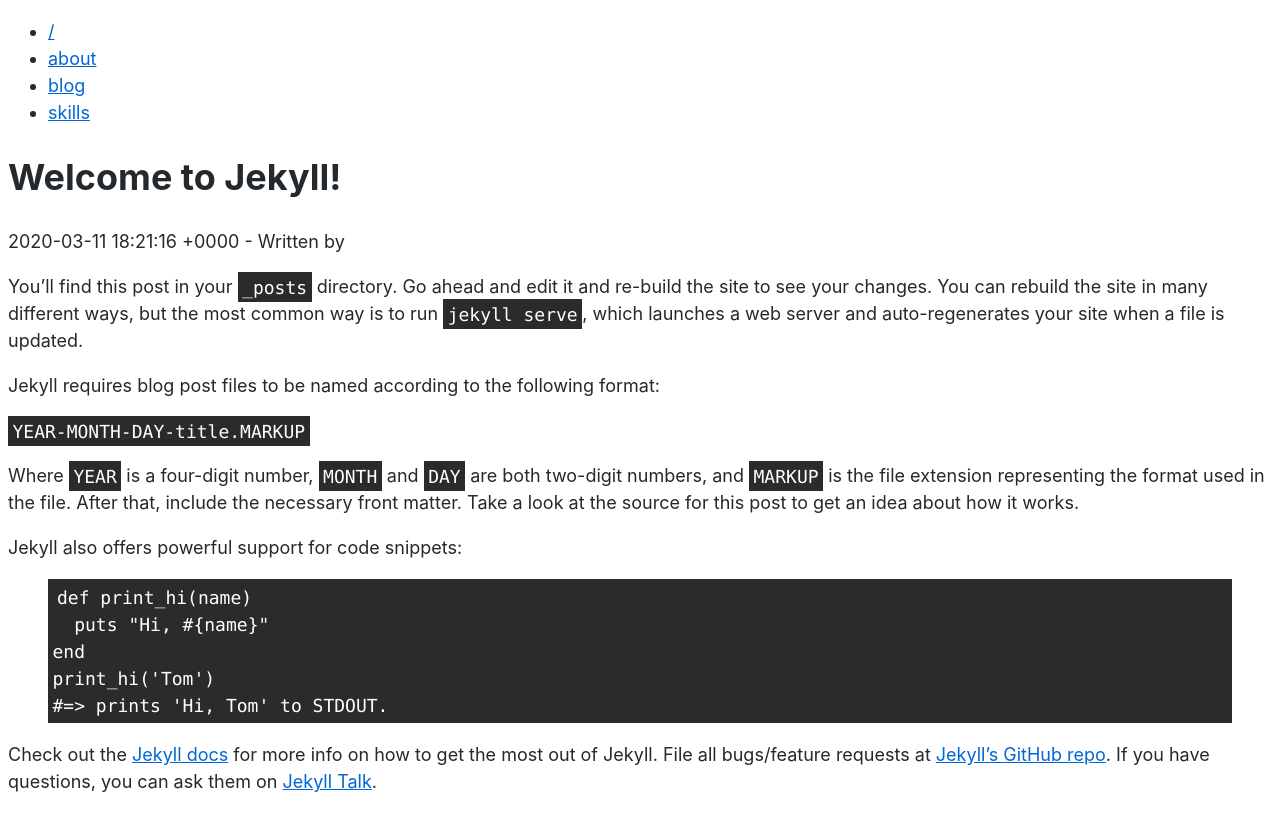
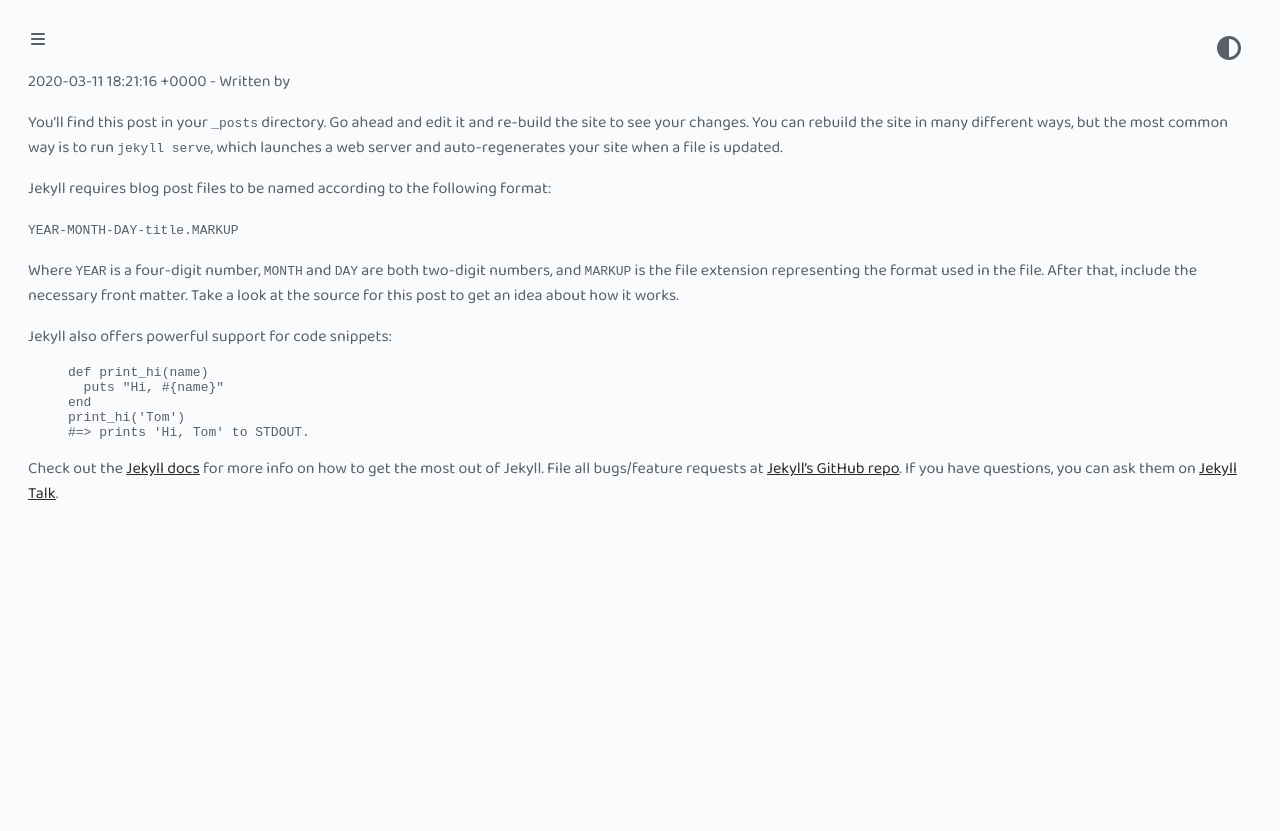
Before and after one commit to brettjrea/brettjrea.github.io-old, a Jekyll site: the page built from _posts/2020-03-12-welcome-to-jekyll.markdown, in a window 1280 px wide. Shown: the top 831 px of the page. Built offline with Jekyll 4.4.1, drawn with Linux system fonts in a browser that asks for light colours; nearby versions of some CDN libraries; comment, search, counter and statistics services are not loaded.

Commit message:
sidebar and theme

```diff
--- a/_includes/header.html
+++ b/_includes/header.html
@@ -1,5 +1,5 @@
 <header>
-<nav>
+<nav id="mySidenav" class="sidenav" style="width:0px">
   <ul>
     {% assign navigation_pages = site.html_pages | sort: 'navigation_weight' %}
     {% for p in navigation_pages %}
@@ -13,5 +13,4 @@
     {% endfor %}
   </ul>
 </nav>
-      <h1>{{ page.title }}</h1>
-  </header>
+</header>
--- a/_layouts/default.html
+++ b/_layouts/default.html
@@ -3,11 +3,16 @@
   <head>
     <meta charset="utf-8">
     <title>{{ page.title }}</title>
-    <link rel="stylesheet" href="{{ '/assets/css/main.css' | relative_url }}" />
+    <script src="/assets/js/scripts.js"></script>
+    <script src="https://cdnjs.cloudflare.com/ajax/libs/turbolinks/5.2.0/turbolinks.js"></script>
+    <link rel="stylesheet" href="{{ '/assets/css/styles.css' | relative_url }}" />
+    <script src="https://kit.fontawesome.com/4e59dcedf0.js" crossorigin="anonymous"></script>
   </head>
   <body>
       {% include header.html %}
-    <section>
+    <section id="myContent">
+    <span onclick="toggleNav()" class="fas fa-bars fa-fw"></span>
+    <span class="fas fa-adjust fa-fw theme-toggle"></span>
       {{ content }}
     </section>
       {% include footer.html %}
--- /dev/null
+++ b/_posts/2020-03-12-welcome-to-jekyll.markdown
@@ -0,0 +1,29 @@
+---
+layout: post
+title:  "Welcome to Jekyll!"
+date:   2020-03-11 14:21:16 -0400
+categories: jekyll update
+---
+You’ll find this post in your `_posts` directory. Go ahead and edit it and re-build the site to see your changes. You can rebuild the site in many different ways, but the most common way is to run `jekyll serve`, which launches a web server and auto-regenerates your site when a file is updated.
+
+Jekyll requires blog post files to be named according to the following format:
+
+`YEAR-MONTH-DAY-title.MARKUP`
+
+Where `YEAR` is a four-digit number, `MONTH` and `DAY` are both two-digit numbers, and `MARKUP` is the file extension representing the format used in the file. After that, include the necessary front matter. Take a look at the source for this post to get an idea about how it works.
+
+Jekyll also offers powerful support for code snippets:
+
+{% highlight ruby %}
+def print_hi(name)
+  puts "Hi, #{name}"
+end
+print_hi('Tom')
+#=> prints 'Hi, Tom' to STDOUT.
+{% endhighlight %}
+
+Check out the [Jekyll docs][jekyll-docs] for more info on how to get the most out of Jekyll. File all bugs/feature requests at [Jekyll’s GitHub repo][jekyll-gh]. If you have questions, you can ask them on [Jekyll Talk][jekyll-talk].
+
+[jekyll-docs]: https://jekyllrb.com/docs/home
+[jekyll-gh]:   https://github.com/jekyll/jekyll
+[jekyll-talk]: https://talk.jekyllrb.com/
--- a/_sass/_typography.scss
+++ /dev/null
@@ -1,23 +0,0 @@
-// This is a partial.
-// It lies in <source>/_sass, just waiting to be imported.
-// It does not contain the YAML front matter and has no corresponding output file in the built site.
-
-body {
-    font-family: -apple-system,BlinkMacSystemFont,"Segoe UI",Helvetica,Arial,sans-serif,"Apple Color Emoji","Segoe UI Emoji","Segoe UI Symbol";
-    font-size: 18px;
-    line-height: 1.5;
-    color: #24292e;
-    background-color: #fff;
-  }
-
-  a {
-    color: #0366d6;
-  }
-
-  code,
-  pre {
-    font-family: Menlo, Consolas, "Consolas for Powerline", "Courier New", Courier, monospace;
-    background-color: #2b2b2b;
-    color: #fff;
-    padding: 0.25em
-  }
--- a/assets/css/main.scss
+++ /dev/null
@@ -1,11 +0,0 @@
----
-# this ensures Jekyll reads the file to be transformed into CSS later
-# only Main files contain this front matter, not partials.
----
-
-@import "typography";
-
-.content {
-  width: 45rem;
-  margin: 0 auto;
-}
--- /dev/null
+++ b/assets/css/styles.scss
@@ -0,0 +1,128 @@
+---
+# this ensures Jekyll reads the file to be transformed into CSS later
+# only Main files contain this front matter, not partials.
+---
+@import url('https://fonts.googleapis.com/css?family=Baloo+2&display=swap');
+
+html {
+  --bg: #fafbfc;
+  --bg-secondary: #fff;
+  --headings: #24292E;
+  --text: #586069;
+  --link: #2B2B2B;
+
+}
+
+html[data-theme='dark'] {
+  --bg: #333;
+  --bg-secondary: #444;
+  --headings: #ddd;
+  --text: #ddd;
+  --link: #fc0;
+}
+
+html.transition,
+html.transition *,
+html.transition *:before,
+html.transition *:after {
+  transition: all 650ms !important;
+  transition-delay: 0 !important;
+}
+
+.theme-toggle {
+float: right;
+padding: 8px 8px 8px 32px;
+text-decoration: none;
+border: none;
+outline: none;
+font-size: 1.5rem;
+display: block;
+transition: 0.3s;
+}
+
+/***/
+body {
+  background-color: var(--bg);
+  font-family: 'Baloo 2', cursive, Arial, Helvetica, sans-serif;
+}
+
+.container {
+  background-color: var(--bg-secondary);
+}
+
+h1, h2, h3, h4, h5, h6 {
+  color: var(--headings);
+}
+
+p, strong, b, em, span, code, small {
+  color: var(--text);
+}
+
+a {
+  color: var(--link);
+}
+
+/* The side navigation menu */
+
+.sidenav {
+height: 100%; /* 100% Full-height */
+width: 0px; /* 0 width - change this with JavaScript */
+position: fixed; /* Stay in place */
+z-index: 1; /* Stay on top */
+top: 0; /* Stay at the top */
+left: 0;
+background-color: #2B2B2b; /* Black*/
+overflow-x: hidden; /* Disable horizontal scroll */
+padding-top: 60px; /* Place content 60px from the top */
+transition: 0.5s; /* 0.5 second transition effect to slide in the sidenav */
+}
+
+.sidenav ul {
+  list-style-type: none;
+  margin: 0;
+  padding: 0;
+}
+
+/* The navigation menu links */
+.sidenav a {
+padding: 8px 8px 8px 32px;
+text-decoration: none;
+font-size: 1.5rem;
+color: #818181;
+display: block;
+transition: 0.3s;
+}
+
+/* When you mouse over the navigation links, change their color */
+.sidenav a:hover {
+color: #f1f1f1;
+}
+
+.sidenav-toggle {
+left: 0px;
+margin-left: 0px;
+}
+
+/* Style page content - use this if you want to push the page content to the right when you open the side navigation */
+#myContent {
+transition: margin-left .5s;
+padding: 20px;
+}
+
+#myLoop {
+  transition: margin-left .5s;
+  padding: 20px;
+  }
+
+.loop ul {
+  list-style-type: none;
+  margin: 0;
+  padding: 0;
+}
+
+/* On smaller screens, where height is less than 450px, change the style of the sidenav (less padding and a smaller font size) */
+@media screen and (max-height: 450px) {
+.sidenav {padding-top: 15px;}
+.sidenav a {font-size: 18px;}
+}
+/***/
--- /dev/null
+++ b/assets/js/scripts.js
@@ -0,0 +1,46 @@
+// Toggle theme
+document.addEventListener('turbolinks:load', themeChange);
+
+function themeChange(){
+    // Select our toggle button
+    let button = document.querySelector('.theme-toggle');
+
+    // Add an event listener for a click
+    button.addEventListener('click', function(e){
+        // Check the current data-theme value
+        let currentTheme = document.documentElement.getAttribute('data-theme');
+        if(currentTheme === 'light') {
+            transition();
+            document.documentElement.setAttribute('data-theme', 'dark');
+        } else {
+            transition();
+            document.documentElement.setAttribute('data-theme','light');
+        }
+    });
+
+    // Adds the 'transition' class to <html> for CSS fun
+    let transition = () =>{
+        document.documentElement.classList.add('transition');
+        window.setTimeout(()=>{
+            document.documentElement.classList.remove('transition');
+        }, 1000);
+    }
+}
+
+
+// Toggle sidenav
+function toggleNav() {
+    var x = document.getElementById("mySidenav").style;
+    var y = document.getElementById("myContent").style;
+
+    if (x.width == "0px")
+    {
+        x.width = "12.5em";
+        y.marginLeft = "12.5em";
+    }
+    else
+    {
+        x.width = "0px";
+        y.marginLeft = "0px";
+    }
+}
```
Also changed, not shown: pages/about.md (+1 -1 lines), pages/blog.md (+4 -3 lines), pages/skills.md (+1 -1 lines), _posts/2020-03-11-welcome-to-jekyll copy.markdown (renamed from _posts/2020-03-11-welcome-to-jekyll.markdown).
